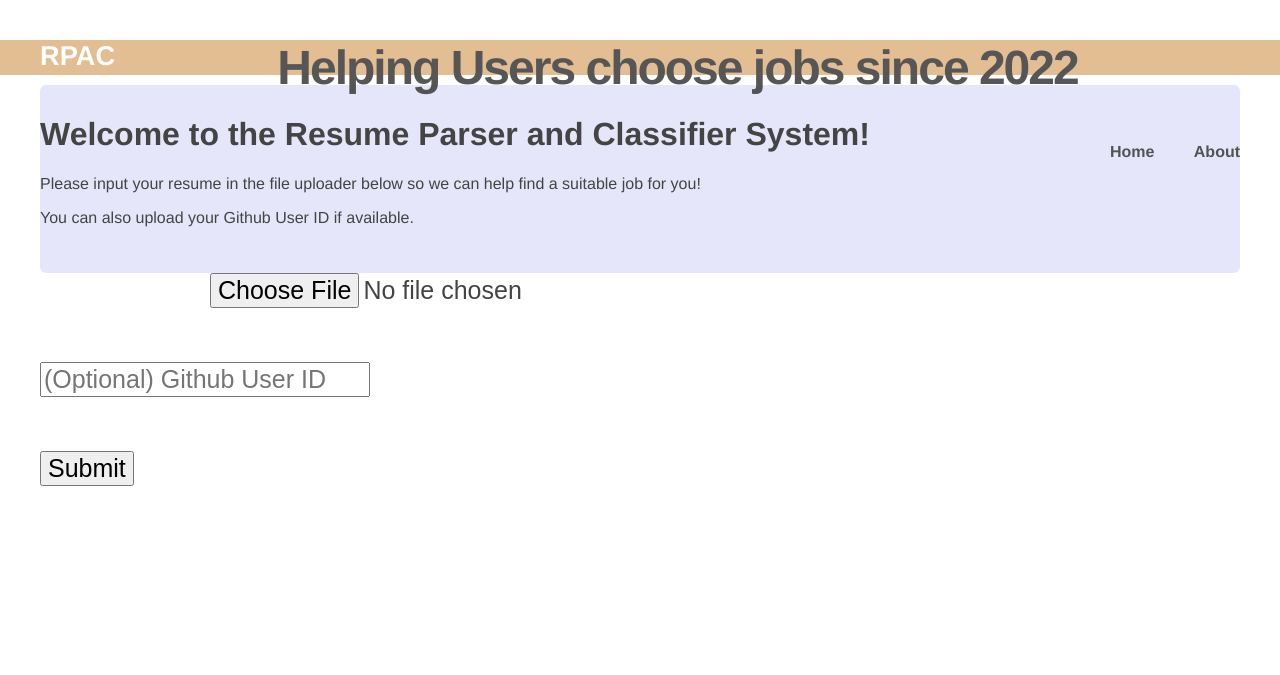
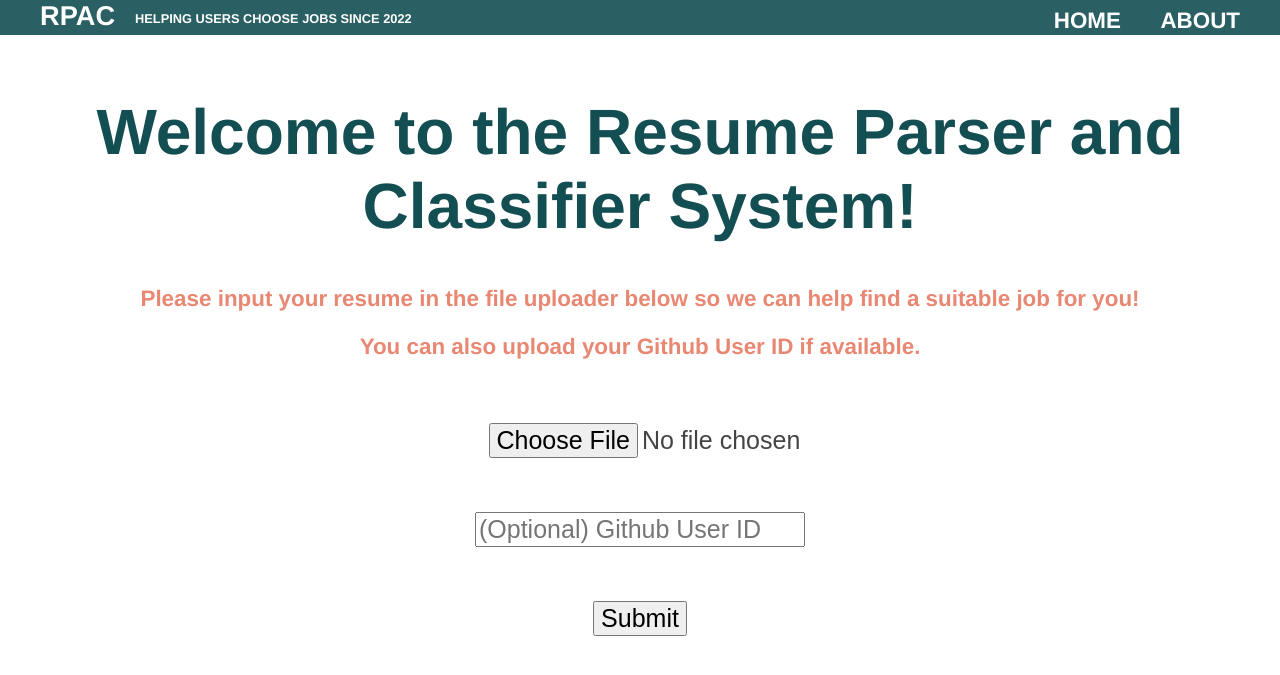
Before and after one commit to joshianirudh/ResumeParser-Classifier, a Flask app: page / in a window 1280 px wide. Shown: the top 675 px of the page. Run offline with Flask 2, Linux system fonts and the light colour scheme.

Commit message:
Update main.css

```diff
--- a/WEB-APP/static/css/main.css
+++ b/WEB-APP/static/css/main.css
@@ -3,12 +3,13 @@ body {
   padding: 0;
   font-family: "Helvetica Neue", Helvetica, Arial, sans-serif;
   color: #444;
+  background-color: white;
 }
 /*
  * Formatting the header area
  */
 header {
-  background-color: #DFB887;
+  background-color: #134e53;
   height: 35px;
   width: 100%;
   opacity: .9;
@@ -17,7 +18,7 @@ header {
 header h1.logo {
   margin: 0;
   font-size: 1.7em;
-  color: #fff;
+  color: white;
   text-transform: uppercase;
   float: left;
 }
@@ -34,23 +35,29 @@ header h1.logo:hover {
 }
 div.home {
   padding: 10px 0 30px 0;
-  background-color: #E6E6FA;
   -webkit-border-radius: 6px;
      -moz-border-radius: 6px;
           border-radius: 6px;
 }
 div.about {
   padding: 10px 0 30px 0;
-  background-color: #E6E6FA;
   -webkit-border-radius: 6px;
      -moz-border-radius: 6px;
           border-radius: 6px;
 }
-h2 {
-  font-size: 3em;
+h1 {
+  font-size: 4em;
   margin-top: 40px;
   text-align: center;
-  letter-spacing: -2px;
+  color: #134e53;
+}
+
+header h2.logo {
+  margin-left: 20px;
+  font-size: 0.8em;
+  color: white;
+  text-transform: uppercase;
+  float: left;
 }
 h3 {
   font-size: 1.7em;
@@ -59,6 +66,12 @@ h3 {
   text-align: center;
   letter-spacing: -1px;
   color: #999;
+}
+p {
+  font-size: 1.4em;
+  text-align: center;
+  font-weight: bold;
+  color: #E88873;
 }
 .menu {
   float: right;
@@ -71,6 +84,15 @@ h3 {
   margin-left: 35px;
 }
 .menu li a {
-  color: #444;
+  color: white;
+  font-size: 1.4em;
   text-decoration: none;
+  text-transform: uppercase;
 }
+div.form1 {
+  padding: 10px 0 30px 0;
+  -webkit-border-radius: 6px;
+     -moz-border-radius: 6px;
+          border-radius: 6px;
+          text-align: center;
+}
```
